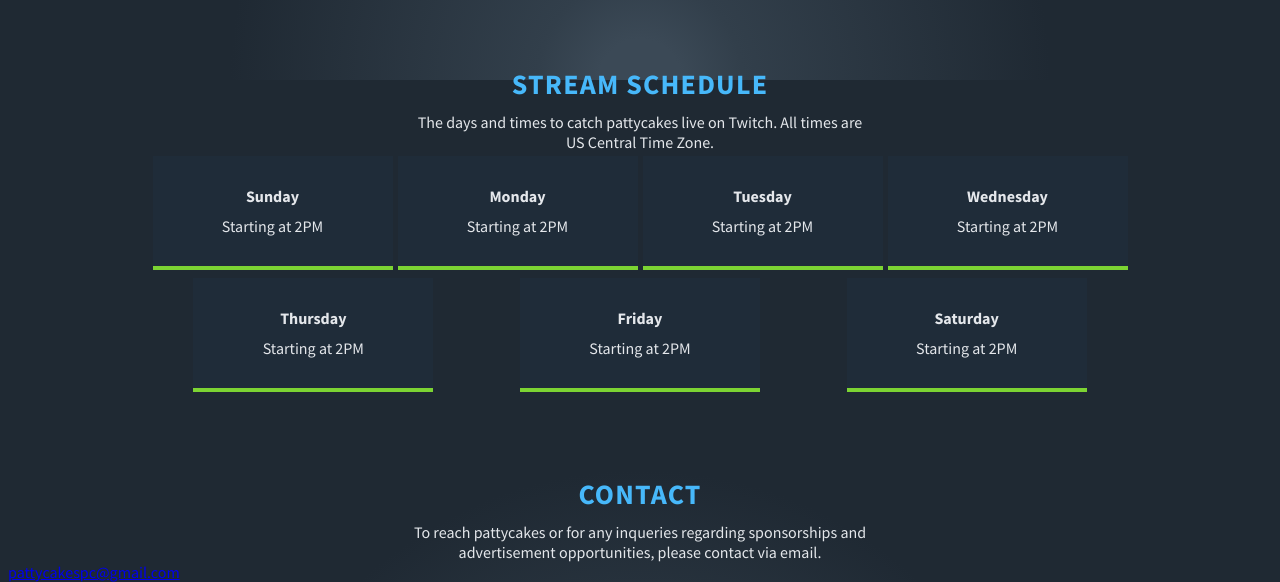
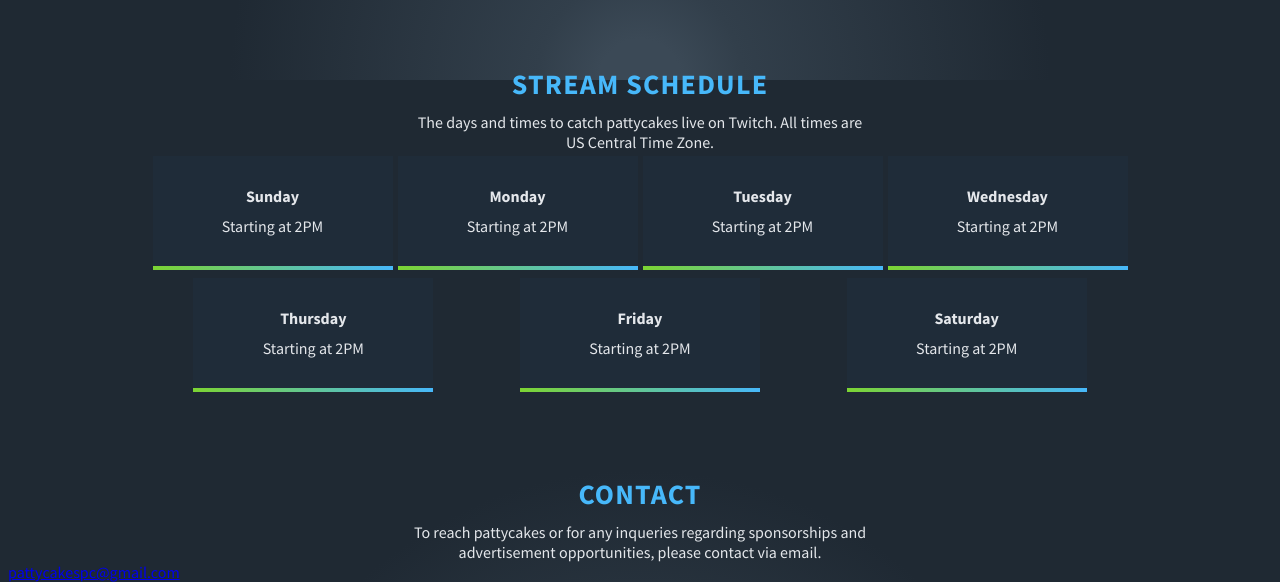
Before and after one commit to laconley/pattycakes, a plain HTML site: page index.html in a window 1280 px wide. Shown: the part 720-1302 px from the top of the page. Drawn offline with Linux system fonts and the light colour scheme.

Commit message:
add gradient line to schedule

```diff
--- a/styles.css
+++ b/styles.css
@@ -154,6 +154,7 @@ section {
 }
 .schedule-gradient {
     background-color: rgb(124,212,51);
+    background-image: linear-gradient(90deg,rgb(124,212,51), rgb(71,184,250));
     height: 4px;
     width: 240px;
 }
```
